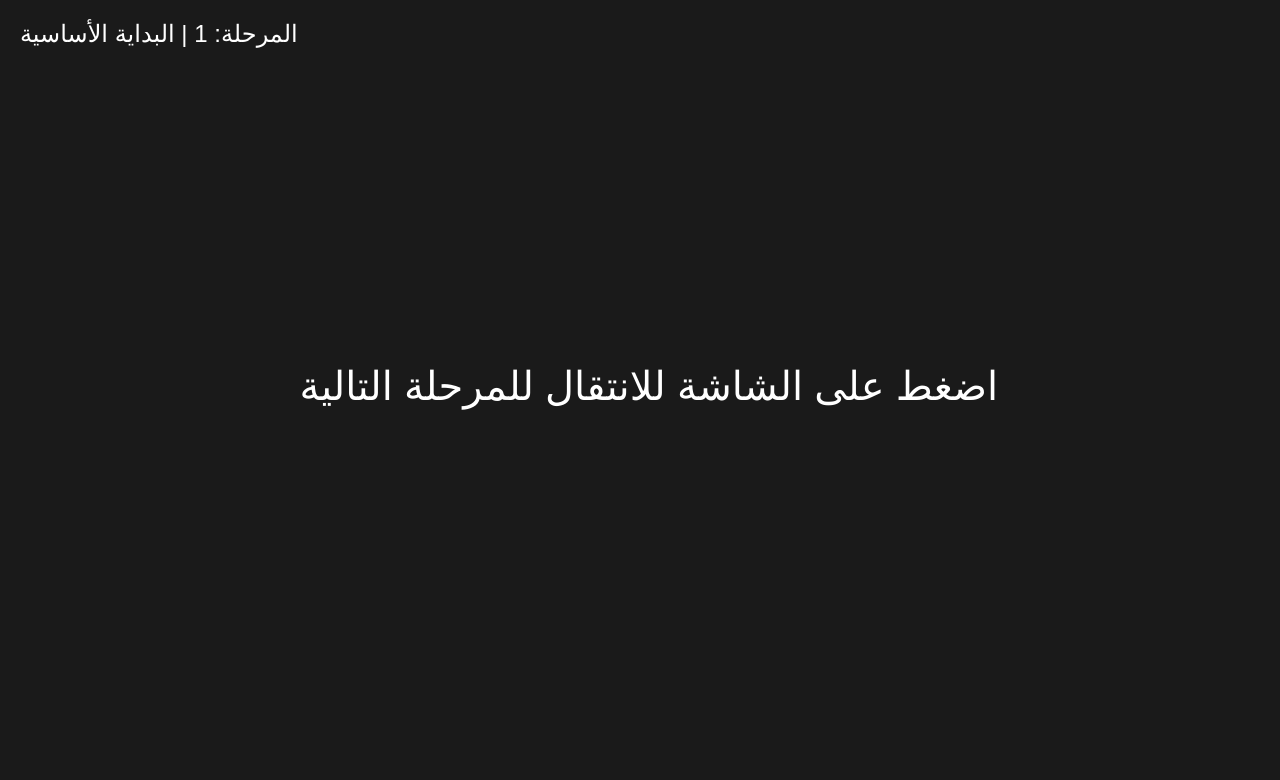
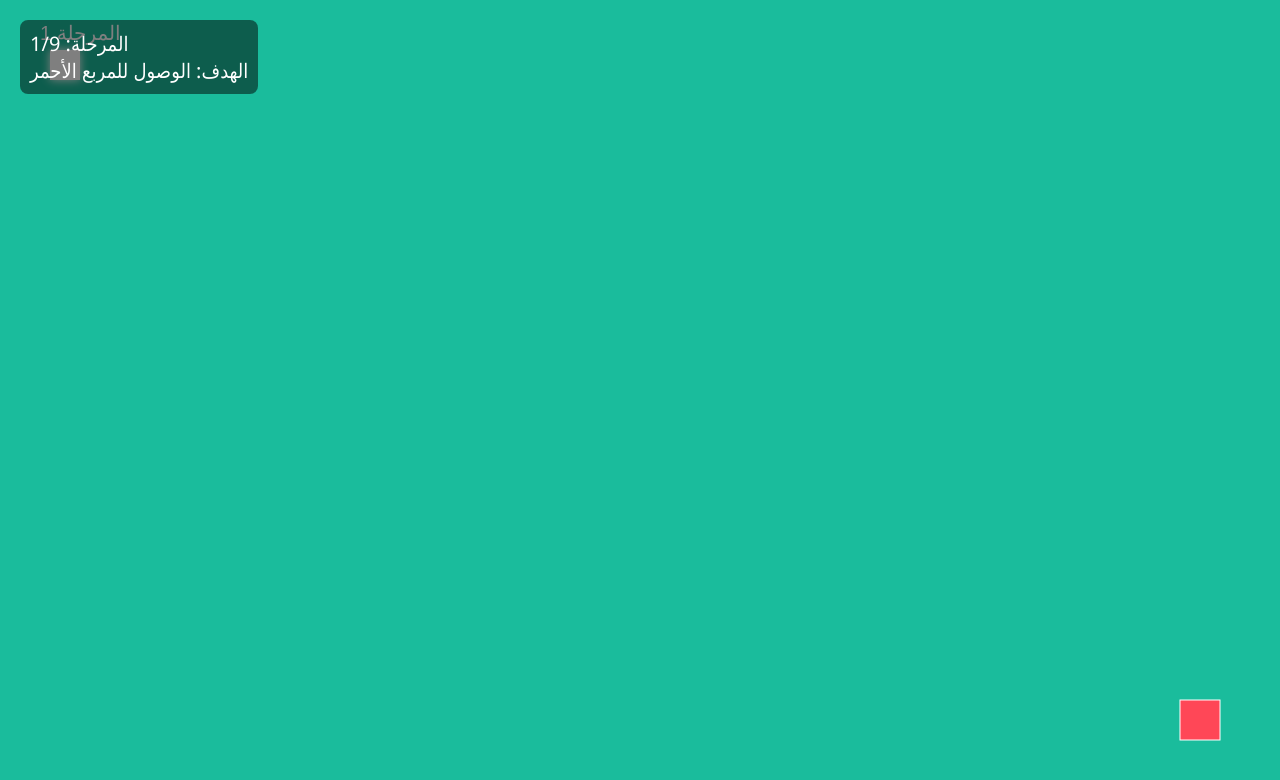
Before and after one commit to latakiano/flay-cat, a plain HTML site: page index.html in a window 1280 px wide. Drawn offline with Linux system fonts and the light colour scheme.

Commit message:
Update index.html

```diff
--- a/index.html
+++ b/index.html
@@ -2,71 +2,110 @@
 <html lang="ar">
 <head>
     <meta charset="UTF-8">
-    <title>لعبة الـ 9 مراحل</title>
+    <title>لعبة الـ 9 مراحل الحقيقية</title>
     <style>
-        body { margin: 0; overflow: hidden; background: #222; font-family: Arial, sans-serif; }
-        canvas { display: block; background: #000; }
+        body { margin: 0; overflow: hidden; background: #222; font-family: 'Segoe UI', Tahoma, Geneva, Verdana, sans-serif; }
+        canvas { display: block; }
         #ui {
             position: absolute; top: 20px; left: 20px;
-            color: white; font-size: 24px; pointer-events: none;
+            color: white; font-size: 20px; background: rgba(0,0,0,0.5); padding: 10px; border-radius: 8px;
         }
     </style>
 </head>
 <body>
-    <div id="ui">المرحلة: <span id="stageNum">1</span> | <span id="stageName">البداية</span></div>
+    <div id="ui">
+        المرحلة: <span id="stageNum">1</span>/9<br>
+        الهدف: <span id="stageGoal">الوصول للمربع الأحمر</span>
+    </div>
     <canvas id="gameCanvas"></canvas>
 
     <script>
         const canvas = document.getElementById('gameCanvas');
         const ctx = canvas.getContext('2d');
         const stageNumDisplay = document.getElementById('stageNum');
-        const stageNameDisplay = document.getElementById('stageName');
 
         canvas.width = window.innerWidth;
         canvas.height = window.innerHeight;
 
+        // إعدادات اللاعب
+        let player = { x: 50, y: 50, size: 30, speed: 5, color: "#fff" };
+        // إعدادات الهدف (البوابة للمرحلة التالية)
+        let goal = { x: canvas.width - 100, y: canvas.height - 100, size: 40 };
+
         let currentStage = 1;
-        const totalStages = 9;
-        const stageNames = [
-            "البداية الأساسية", "تحدي السرعة", "منطقة العوائق",
-            "المنصات المتحركة", "الجاذبية العكسية", "الهروب السريع",
-            "المتاهة المظلمة", "غزو الأعداء", "مرحلة الوحش الأخير"
-        ];
+        const stageColors = ['#1abc9c', '#3498db', '#9b59b6', '#34495e', '#f1c40f', '#e67e22', '#e74c3c', '#95a5a6', '#2c3e50'];
 
-        // ألوان خلفيات المراحل التسعة
-        const stageColors = ['#1a1a1a', '#2c3e50', '#27ae60', '#2980b9', '#8e44ad', '#f39c12', '#d35400', '#c0392b', '#000000'];
+        let keys = {};
+
+        window.addEventListener('keydown', e => keys[e.code] = true);
+        window.addEventListener('keyup', e => keys[e.code] = false);
+
+        function update() {
+            // حركة اللاعب بالأسهم
+            if (keys['ArrowUp'] || keys['KeyW']) player.y -= player.speed;
+            if (keys['ArrowDown'] || keys['KeyS']) player.y += player.speed;
+            if (keys['ArrowLeft'] || keys['KeyA']) player.x -= player.speed;
+            if (keys['ArrowRight'] || keys['KeyD']) player.x += player.speed;
+
+            // حدود الشاشة
+            if (player.x < 0) player.x = 0;
+            if (player.y < 0) player.y = 0;
+            if (player.x + player.size > canvas.width) player.x = canvas.width - player.size;
+            if (player.y + player.size > canvas.height) player.y = canvas.height - player.size;
+
+            // التحقق من الوصول للهدف (الانتقال للمرحلة)
+            if (player.x < goal.x + goal.size &&
+                player.x + player.size > goal.x &&
+                player.y < goal.y + goal.size &&
+                player.y + player.size > goal.y) {
+
+                if (currentStage < 9) {
+                    currentStage++;
+                    resetPlayer();
+                } else {
+                    alert("يا بطل! ختمت الـ 9 مراحل بنجاح!");
+                    currentStage = 1;
+                    resetPlayer();
+                }
+            }
+        }
+
+        function resetPlayer() {
+            player.x = 50;
+            player.y = 50;
+            // زيادة السرعة قليلاً في كل مرحلة لجعلها "لعبة" فعلاً
+            player.speed = 5 + currentStage;
+            stageNumDisplay.innerText = currentStage;
+        }
 
         function draw() {
-            // رسم الخلفية بناءً على المرحلة
+            // رسم الخلفية
             ctx.fillStyle = stageColors[currentStage - 1];
             ctx.fillRect(0, 0, canvas.width, canvas.height);
 
-            // رسم نص في منتصف الشاشة
+            // رسم الهدف (المربع الأحمر)
+            ctx.fillStyle = "#ff4757";
+            ctx.fillRect(goal.x, goal.y, goal.size, goal.size);
+            ctx.strokeStyle = "white";
+            ctx.strokeRect(goal.x, goal.y, goal.size, goal.size);
+
+            // رسم اللاعب
+            ctx.fillStyle = player.color;
+            ctx.shadowBlur = 10;
+            ctx.shadowColor = "white";
+            ctx.fillRect(player.x, player.y, player.size, player.size);
+            ctx.shadowBlur = 0;
+
+            // نص المرحلة
             ctx.fillStyle = "white";
-            ctx.font = "40px Arial";
-            ctx.textAlign = "center";
-            ctx.fillText("اضغط على الشاشة للانتقال للمرحلة التالية", canvas.width/2, canvas.height/2);
+            ctx.font = "20px Arial";
+            ctx.fillText("المرحلة " + currentStage, player.x - 10, player.y - 10);
 
-            // تحديث واجهة المستخدم
-            stageNumDisplay.innerText = currentStage;
-            stageNameDisplay.innerText = stageNames[currentStage - 1];
+            requestAnimationFrame(() => {
+                update();
+                draw();
+            });
         }
-
-        // الانتقال للمرحلة التالية عند الضغط
-        window.addEventListener('mousedown', () => {
-            if (currentStage < totalStages) {
-                currentStage++;
-            } else {
-                currentStage = 1; // العودة للمرحلة الأولى
-            }
-            draw();
-        });
-
-        window.addEventListener('resize', () => {
-            canvas.width = window.innerWidth;
-            canvas.height = window.innerHeight;
-            draw();
-        });
 
         draw();
     </script>
```
